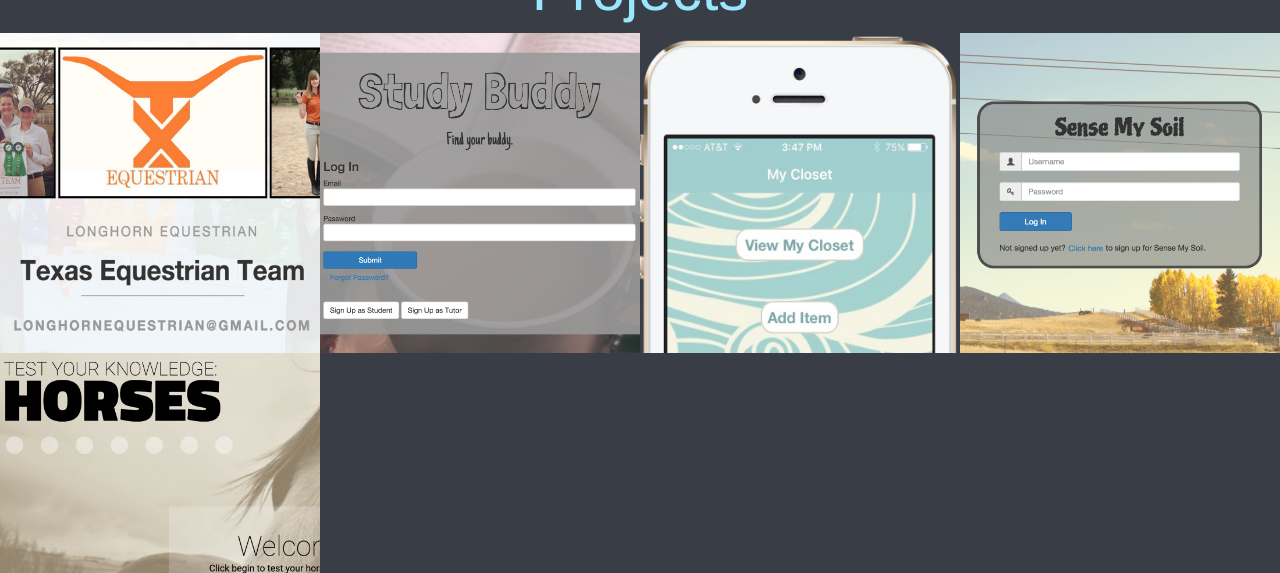
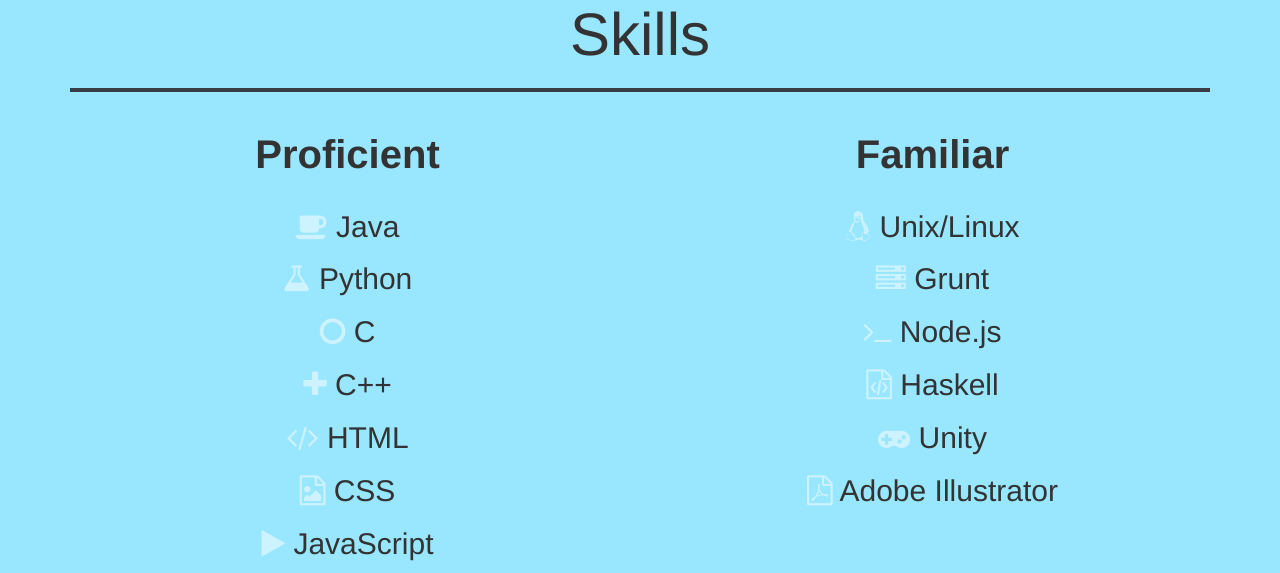
Before and after one commit to dianaruth/site, a website: page builds/development/index.html in a window 1280 px wide. Shown: the part 1650-2223 px from the top of the page. Drawn offline with Linux system fonts and the light colour scheme; files whose address does not match are found by name.

Commit message:
added skills section

```diff
--- a/builds/development/index.html
+++ b/builds/development/index.html
@@ -42,16 +42,54 @@
         </section>
         <section id="about">
             <div class="container flex-container-col">
-                <h1 class="section-header">About</h1>
+                <h1 class="section-header">About Me</h1>
                 <div class="row about-container">
                     <img src="../images/horse.jpg" alt="Deacon and I" id="about-img-one" class="about-img">
                     <p class="about-text">
-                        Hello! My name is Diana Ruth and I'm a fifth year student at The University of Texas at Austin. I am a double major in Electrical Engineering and Computer Science graduating in May 2017. I'm a member of Theta Tau, a national co-ed professional engineering fraternity, and I'm the president of the Texas Equestrian Team. In my free time, you can find me running, biking, cooking, or spending time at the barn.
+                        Hello! My name is Diana Ruth and I'm a fifth year student at The University of Texas at Austin. I am a double major in Electrical Engineering and Computer Science graduating in May 2017. I love everything about my majors and I'm incredibly excited to make the move to full-time work this summer. During my time at UT, I was a member of Theta Tau, a national co-ed professional engineering fraternity, and I was the president of the Texas Equestrian Team. In my free time, you can find me knitting, biking, cooking, or spending time at the barn.
                     </p>
                     <img src="../images/mountain.jpg" alt="Guadalupe Peak" id="about-img-two" class="about-img">
                     <p class="about-text">
                         Since I'm studying both electrical engineering and computer science, I've been exposed to a large variety of concepts that has provided me with a well-rounded understanding of software engineering. I've taken classes on circuits, logic design, operating systems and more, but my true passion lies in web design and development. I love learning new languages and frameworks in my spare time to further develop my software development skills, and I'm hoping to pursue a career that allows me use the newest technologies to solve all types of problems.
                     </p>
+                </div>
+            </div>
+        </section>
+        <section id="skills">
+            <div class="container">
+                <h1 class="section-header">Skills</h1>
+                <hr>
+                <div class="row">
+                    <div class="col-lg-6 col-md-6 col-sm-6 col-xs-12">
+                        <h2 class="skills-header">Proficient</h2>
+                        <div class="skills-list">
+                            <p><i class="fa fa-coffee" aria-hidden="true"></i> Java</p>
+                            <p><i class="fa fa-flask" aria-hidden="true"></i> Python</p>
+                            <p><i class="fa fa-circle-o" aria-hidden="true"></i> C</p>
+                            <p><i class="fa fa-plus" aria-hidden="true"></i> C++</p>
+                            <p><i class="fa fa-code" aria-hidden="true"></i> HTML</p>
+                            <p><i class="fa fa-file-image-o" aria-hidden="true"></i> CSS</p>
+                            <p><i class="fa fa-play" aria-hidden="true"></i> JavaScript</p>
+                            <p><i class="fa fa-google" aria-hidden="true"></i> AngularJS</p>
+                            <p><i class="fa fa-asterisk" aria-hidden="true"></i> jQuery</p>
+                            <p><i class="fa fa-table" aria-hidden="true"></i> PHP</p>
+                            <p><i class="fa fa-database" aria-hidden="true"></i> MySQL</p>
+                            <p><i class="fa fa-code-fork" aria-hidden="true"></i> Git/Github</p>
+                            <p><i class="fa fa-twitter" aria-hidden="true"></i> Bootstrap</p>
+                            <p><i class="fa fa-heart" aria-hidden="true"></i> Sass</p>
+                        </div>
+                    </div>
+                    <div class="col-lg-6 col-md-6 col-sm-6 col-xs-12">
+                        <h2 class="skills-header">Familiar</h2>
+                        <div class="skills-list">
+                            <p><i class="fa fa-linux" aria-hidden="true"></i> Unix/Linux</p>
+                            <p><i class="fa fa-server" aria-hidden="true"></i> Grunt</p>
+                            <p><i class="fa fa-terminal" aria-hidden="true"></i> Node.js</p>
+                            <p><i class="fa fa-file-code-o" aria-hidden="true"></i> Haskell</p>
+                            <p><i class="fa fa-gamepad" aria-hidden="true"></i> Unity</p>
+                            <p><i class="fa fa-file-pdf-o" aria-hidden="true"></i> Adobe Illustrator</p>
+                        </div>
+                    </div>
                 </div>
             </div>
         </section>
--- a/components/sass/_base.scss
+++ b/components/sass/_base.scss
@@ -35,6 +35,7 @@
 .section-header {
     font-family: $primary-header;
     font-size: 60px;
+    text-align: center;
 }
 
 @-moz-keyframes spin {
--- /dev/null
+++ b/components/sass/_skills.scss
@@ -0,0 +1,27 @@
+#skills {
+    background-color: $pale-blue;
+    padding-bottom: 40px;
+
+    hr {
+        border-top: 4px solid $dark-grey;
+    }
+
+    .skills-header {
+        font-family: $skills-font;
+        text-align: center;
+        font-weight: bolder;
+        font-size: 40px;
+        margin-bottom: 30px;
+    }
+
+    .skills-list {
+        font-family: $skills-font;
+        font-size: 30px;
+        text-align: center;
+        list-style: none;
+    }
+
+    i {
+        color: $off-white;
+    }
+}
--- a/components/sass/_variables.scss
+++ b/components/sass/_variables.scss
@@ -3,6 +3,7 @@
 $primary-header: kon-tiki-aloha-jf, Helvetica, sans-serif;
 $title-sub: reklame-script, Georgia, serif;
 $block-caps: proxima-nova-sc-osf, Helvetica, sans-serif;
+$skills-font: rucksack, Helvetica, sans-serif;
 $light-grey: #d9d9d9;
 $dark-grey: #393E46;
 $mid-dark-grey: #333333;
@@ -11,4 +12,4 @@
 $off-white: #ccf3ff;
 $pale-blue: #99e6ff;
 $bright-blue: #1ac6ff;
-$dark-blue:#5585B5;
+$dark-blue: #5585B5;
--- a/components/sass/style.scss
+++ b/components/sass/style.scss
@@ -3,6 +3,7 @@
 @import "navigation";
 @import "title";
 @import "about";
+@import "skills";
 @import "projects";
 @import "modals";
 @import "contact";
```
Also changed, not shown: builds/development/css/style.css, builds/development/images/geometric.png, 1 other file.
